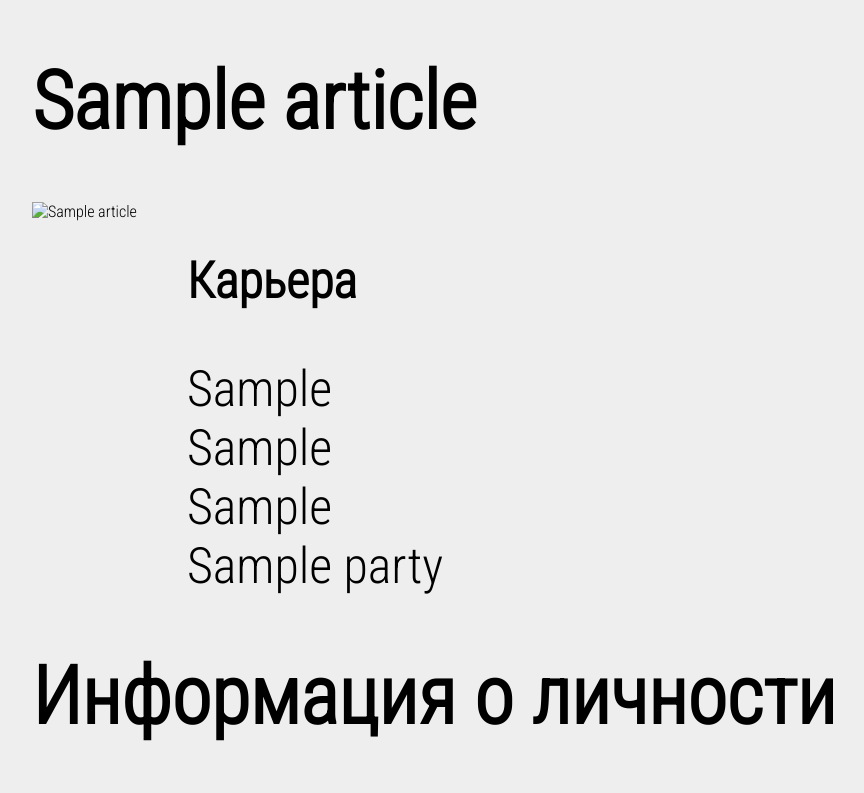
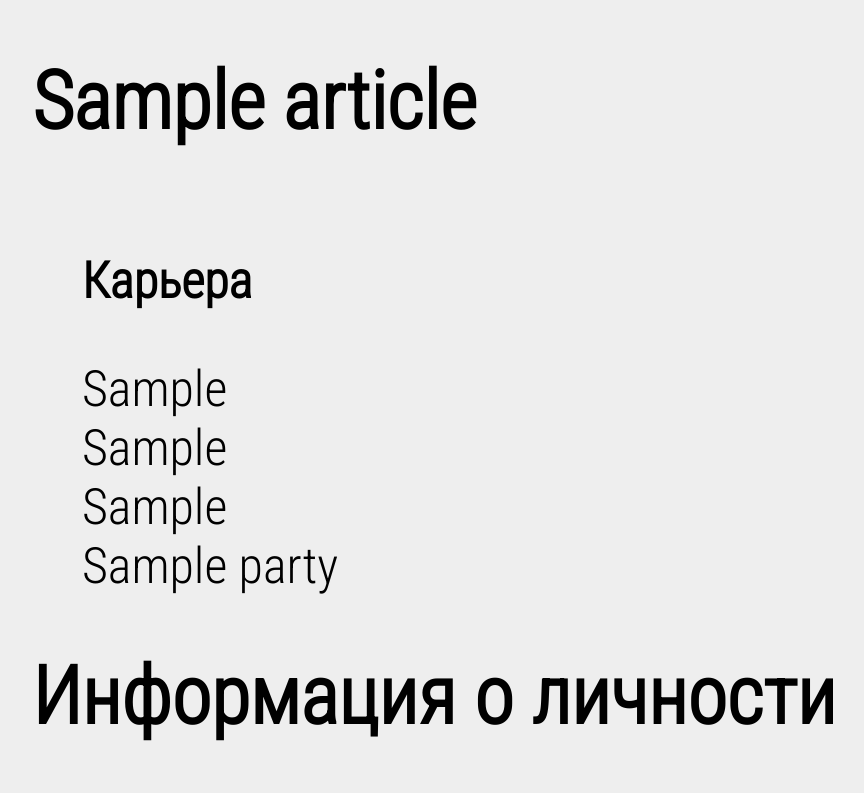
Before and after one commit to Polimick/index, a Django app: page /person/article/1 in a window 1280 px wide. Shown: the part 565-1358 px from the top of the page, without its empty margins (18-882 px from the left). Run offline with Django 4.2, Linux system fonts and the light colour scheme; tables that the repository leaves empty hold one stand-in row (values such as "Sample post").

Commit message:
Update detail.html

```diff
--- a/main/templates/main/detail.html
+++ b/main/templates/main/detail.html
@@ -21,7 +21,6 @@
             <div class="d">
                <div class="strana"><h1 class="tt1">{{article.art_title}}</h1></div>
                <div class="people-body">
-                   <div class="img-persone"><img src="{{ MEDIA_URL }}{{ article.image.url }}" alt="{{article.art_title}}" height="500px" width="500px"></div>
                    <div class="table">
                         <p class="tt2"> <b>Карьера</b> </p>
                         <p class="tt2 m-1">{{article.karera_3}}</p>
```
